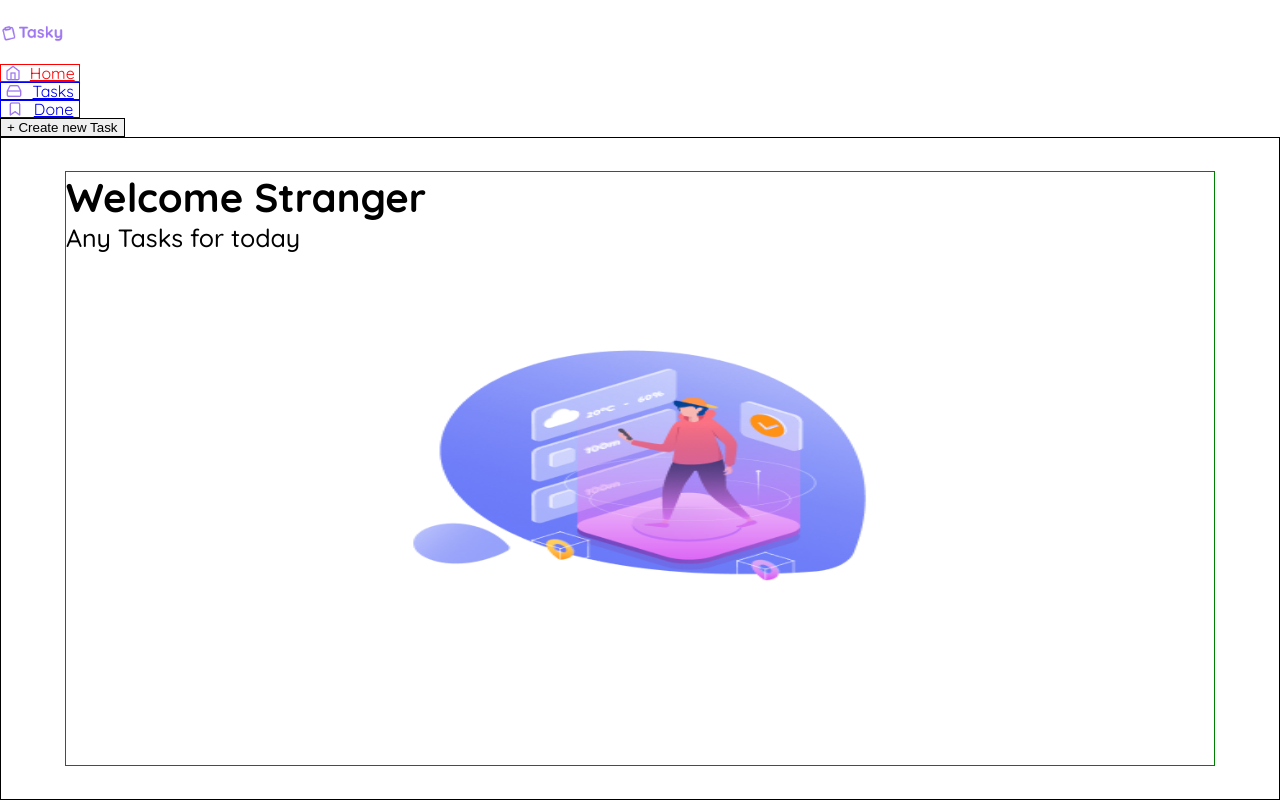
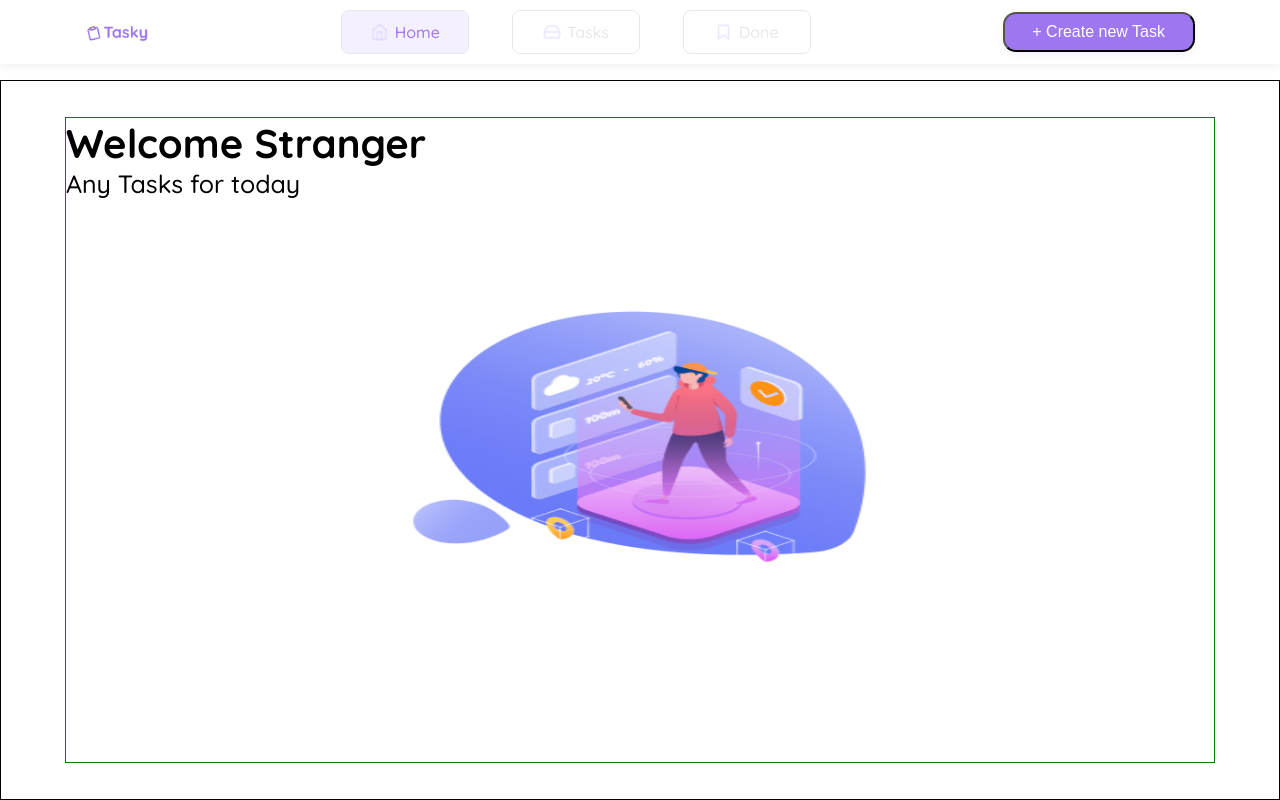
Before and after one commit to stratospherique/tasky-js, a React (Create React App) app: page / in a window 1280 px wide. Built offline with nearby package versions, Linux system fonts and the light colour scheme.

Commit message:
add style to navigation

```diff
--- a/src/assets/css/index.css
+++ b/src/assets/css/index.css
@@ -9,7 +9,15 @@
 }
 
 .activeTab {
-  color: red;
+  background: rgba(205, 182, 255, 0.21);
+}
+
+.activeTab > span {
+  color: #9D76F0;
+}
+
+.activeTab > img {
+  opacity: 1;
 }
 
 #root {
@@ -38,3 +46,37 @@
   left: calc(50% - 12rem);
   top: calc(50% - 9rem);
 }
+
+.navbar {
+  display: flex;
+  justify-content: space-around;
+  align-items: center;
+  height: 4rem;
+  box-shadow: 0px 4px 8px rgba(0, 0, 0, 0.05);
+}
+
+.navbar > nav {
+  display: flex;
+  width: 40%;
+  height: 100%;
+  justify-content: space-around;
+  align-items: center;
+}
+
+.navbar > button {
+  height: 2.5rem;
+  width: 12rem;
+  background: #9D76F0;
+  box-shadow: 0px 4px 8px rgba(0, 0, 0, 0.05);
+  border-radius: 13px;
+  font-weight: 500;
+  font-size: 1rem;
+  line-height: 1.2rem;
+  color: #fff;
+  transition: background-color .5s ease;
+}
+
+.navbar > button:hover {
+  background: rgb(227, 222, 240);
+  color: #9D76F0;
+}
--- a/src/components/navigation.js
+++ b/src/components/navigation.js
@@ -8,47 +8,48 @@ import tasksImage from '../assets/img/hard-drive.png';
 import doneImage from '../assets/img/bookmark.png';
 
 
-const Navigation = (props) => {
-    return <header>
+const Navigation = ({toggleForm}) => (
+  <header className="navbar">
     <Logo image={logoImage} />
     <nav>
-            {/*<NavLink to="/" exact activeClassName="activeTab">Home</NavLink>*/}
-            <NavBtn activeClass="activeTab"
+      <NavBtn
+        activeClass="activeTab"
         label="Home"
         image={homeImage}
         path="/"
-                isExact={true}
+        isExact
       />
-            <NavBtn activeClass="activeTab"
+      <NavBtn
+        activeClass="activeTab"
         label="Tasks"
         image={tasksImage}
         path="/tasks"
         isExact={false}
       />
-            <NavBtn activeClass="activeTab"
+      <NavBtn
+        activeClass="activeTab"
         label="Done"
         image={doneImage}
         path="/done"
         isExact={false}
       />
     </nav>
-        <button onClick={props.toggleForm}
-         style={{border: '1px solid', cursor: 'pointer'}}>
-             {`+  Create new Task`}
+    <button
+      onClick={toggleForm}
+      type="button"
+    >
+      + Create new Task
     </button>
   </header>
-}
+);
 
-const mapDispatchToProps = (dispatch) => ({
+const mapDispatchToProps = dispatch => ({
   toggleForm: () => {
     dispatch({
-            type: DISPLAY_FORM
-        })
-    }
-})
+      type: DISPLAY_FORM,
+    });
+  },
+});
 
-const mapStateToProps = (state) => ({
-    visible: state.formVisible
-})
 
-export default connect(mapStateToProps, mapDispatchToProps)(Navigation);
+export default connect(null, mapDispatchToProps)(Navigation);
--- a/src/components/styled/styledParts.js
+++ b/src/components/styled/styledParts.js
@@ -13,7 +13,7 @@ const Logo = styled.div`
 
 const NavTab = ({children, className, activeClass, label, image, path, isExact}) => (
     <NavLink to={path} exact={isExact} className={className} activeClassName={activeClass}>
-        <img src={image} alt="label" />
+        <img src={image} alt={label} />
         <span>
             {label}
         </span>
@@ -24,8 +24,22 @@ const NavTab = ({children, className, activeClass, label, image, path, isExact})
 const NavBtn = styled(NavTab)`
     border: 1px solid;
     display: flex;
-    justify-content: space-around;
-    width: 5rem;
+    justify-content: center;
+    align-items: center;
+    width: 8rem;
+    height: 2.8rem;
+    text-decoration: none;
+    border-radius: .5rem;
+
+    color: #E7E7ED;
+    font-weight: 500;
+    font-size: 1rem;
+
+    & > img {
+        margin-right: .4rem;
+        height: 1.1rem;
+        opacity: .2;
+    }
 `;
 
 const Headings = ({children, className}) => (
```
Also changed, not shown: src/assets/img/home.svg (added). Lines whose indentation alone changed are shown as unchanged.
